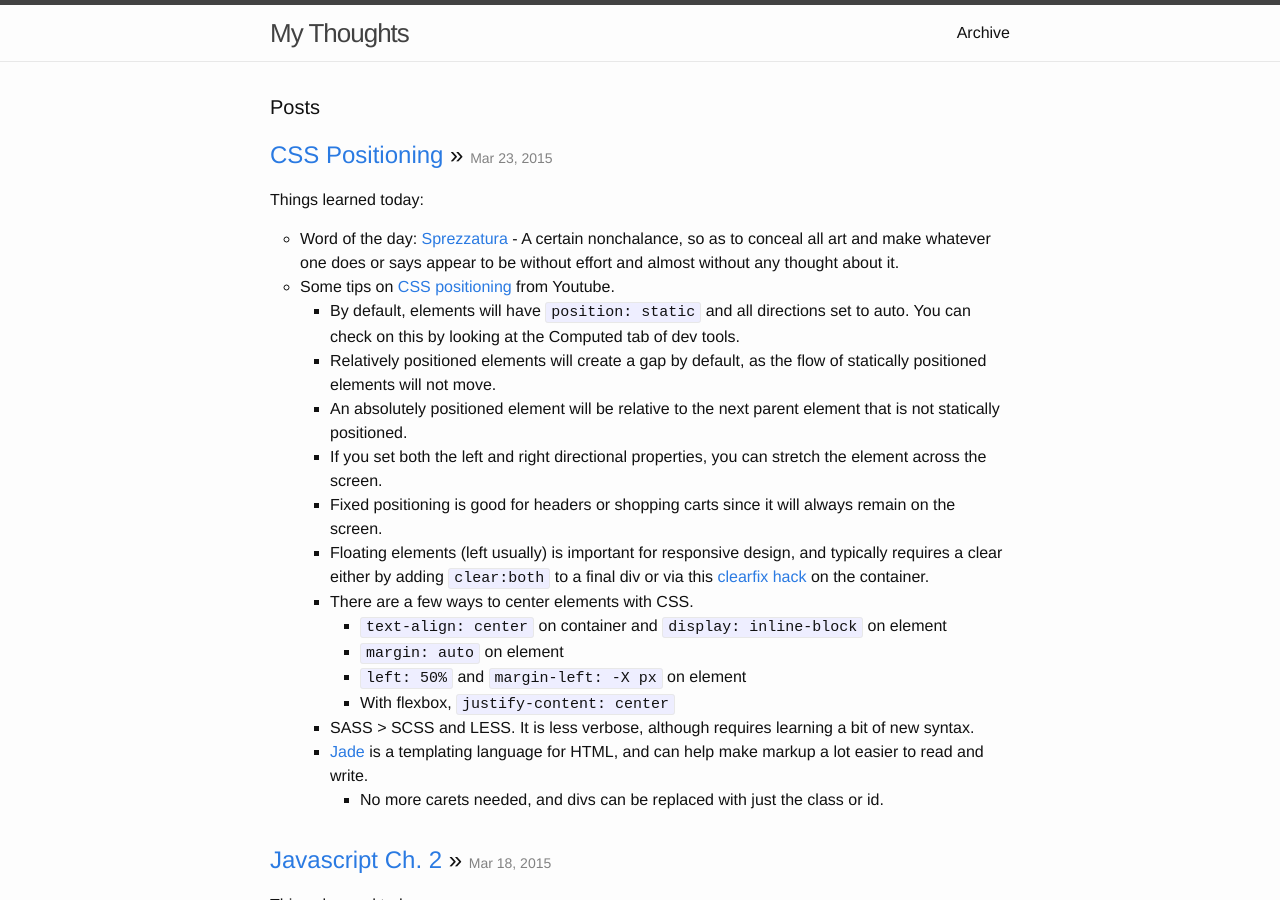
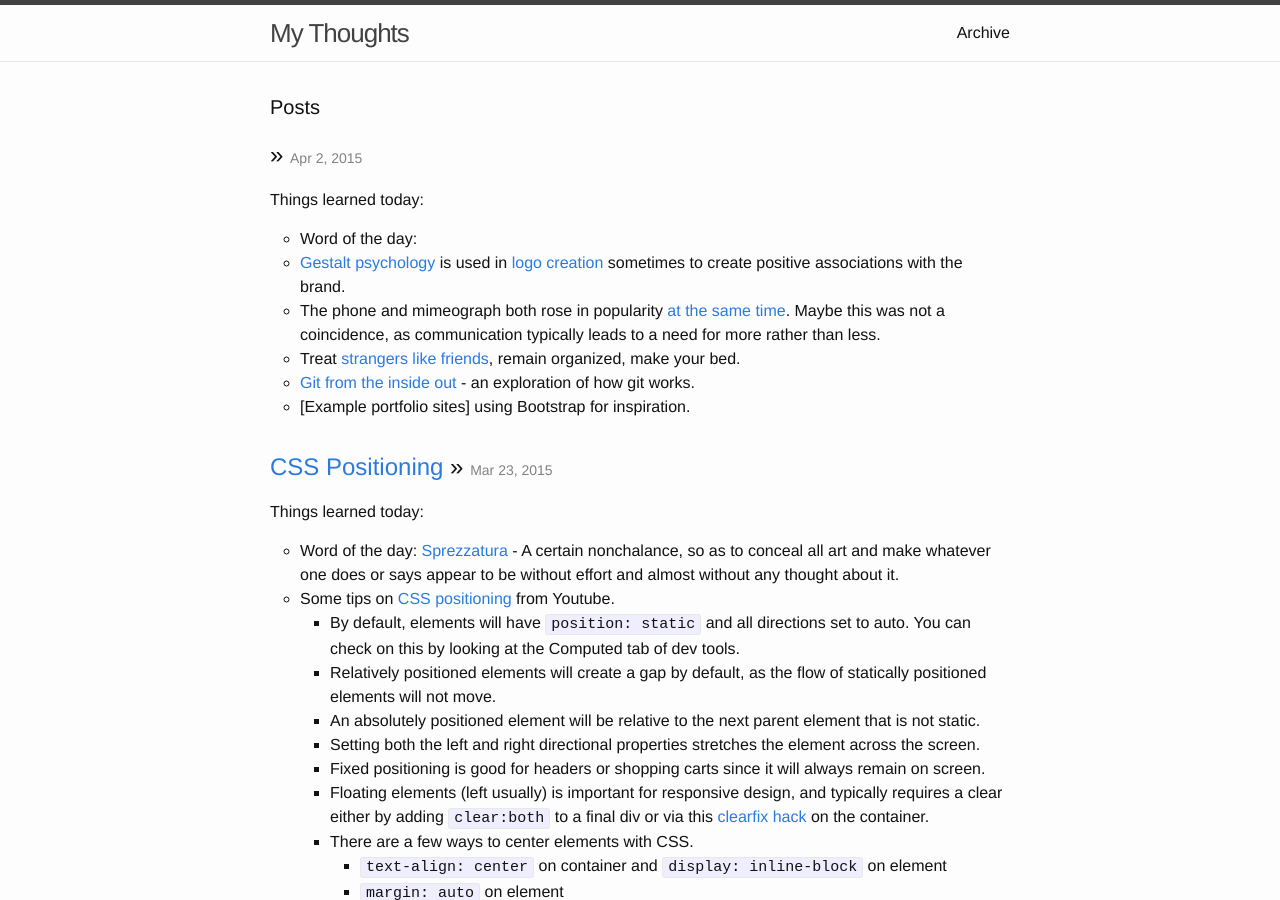
Before and after one commit to cardern/blog, a Jekyll site: the page built from index.html, in a window 1280 px wide and 900 px high. Built offline with Jekyll 4.4.1, drawn with Linux system fonts in a browser that asks for light colours; the list of posts is cut into pages by our own code; some of the changed text lies outside the part shown.

Commit message:
4-2 Blog post

````diff
--- a/_posts/2015-03-23-17.markdown
+++ b/_posts/2015-03-23-17.markdown
@@ -9,9 +9,9 @@ Things learned today:
 * Some tips on [CSS positioning](https://www.youtube.com/watch?v=Rf6zAP4YnZA&list=PLqGj3iMvMa4L731ispRfGAabXeRpM4RL6) from Youtube.
 	* By default, elements will have ```position: static``` and all directions set to auto. You can check on this by looking at the Computed tab of dev tools.
 	* Relatively positioned elements will create a gap by default, as the flow of statically positioned elements will not move.
-	* An absolutely positioned element will be relative to the next parent element that is not statically positioned.
-	* If you set both the left and right directional properties, you can stretch the element across the screen.
-	* Fixed positioning is good for headers or shopping carts since it will always remain on the screen.
+	* An absolutely positioned element will be relative to the next parent element that is not static.
+	* Setting both the left and right directional properties stretches the element across the screen.
+	* Fixed positioning is good for headers or shopping carts since it will always remain on screen.
 	* Floating elements (left usually) is important for responsive design, and typically requires a clear either by adding ```clear:both``` to a final div or via this [clearfix hack](http://nicolasgallagher.com/micro-clearfix-hack/) on the container.
 	* There are a few ways to center elements with CSS.
 		* ```text-align: center``` on container and ```display: inline-block``` on element
--- /dev/null
+++ b/_posts/2015-04-02-18.markdown
@@ -0,0 +1,13 @@
+---
+layout: post
+title:  ""
+date:   2015-04-02
+---
+Things learned today:
+
+* Word of the day:
+* [Gestalt psychology](http://en.wikipedia.org/wiki/Gestalt_psychology#Gestalt_and_Design) is used in [logo creation](http://qr.ae/QZ97b) sometimes to create positive associations with the brand.
+* The phone and mimeograph both rose in popularity [at the same time](http://www.gatesnotes.com/media/features/books/Bill_Gates_John_Brooks_Business_Adventures_Review_Xerox_Free_Chapter.pdf). Maybe this was not a coincidence, as communication typically leads to a need for more rather than less.
+* Treat [strangers like friends](http://qr.ae/QZ9GK), remain organized, make your bed.
+* [Git from the inside out](https://codewords.recurse.com/issues/two/git-from-the-inside-out) - an exploration of how git works.
+* [Example portfolio sites] using Bootstrap for inspiration.
````
